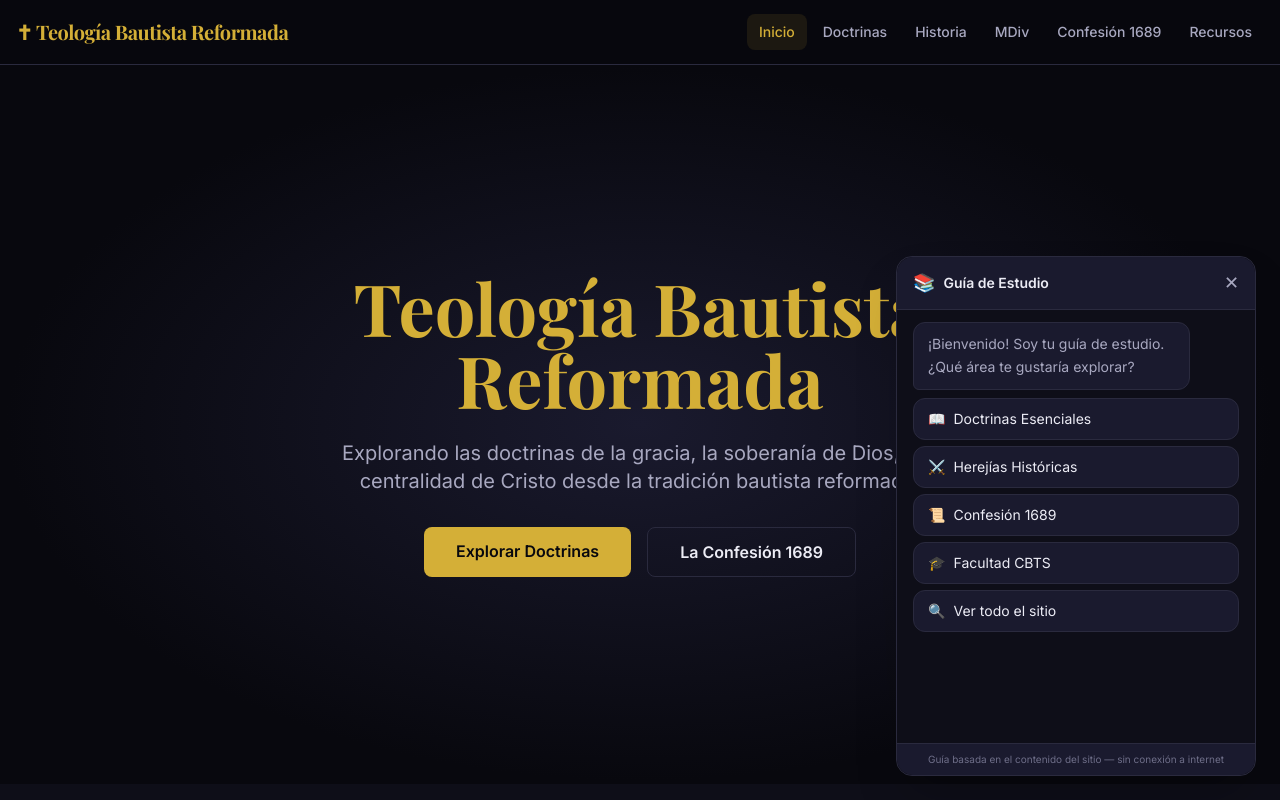
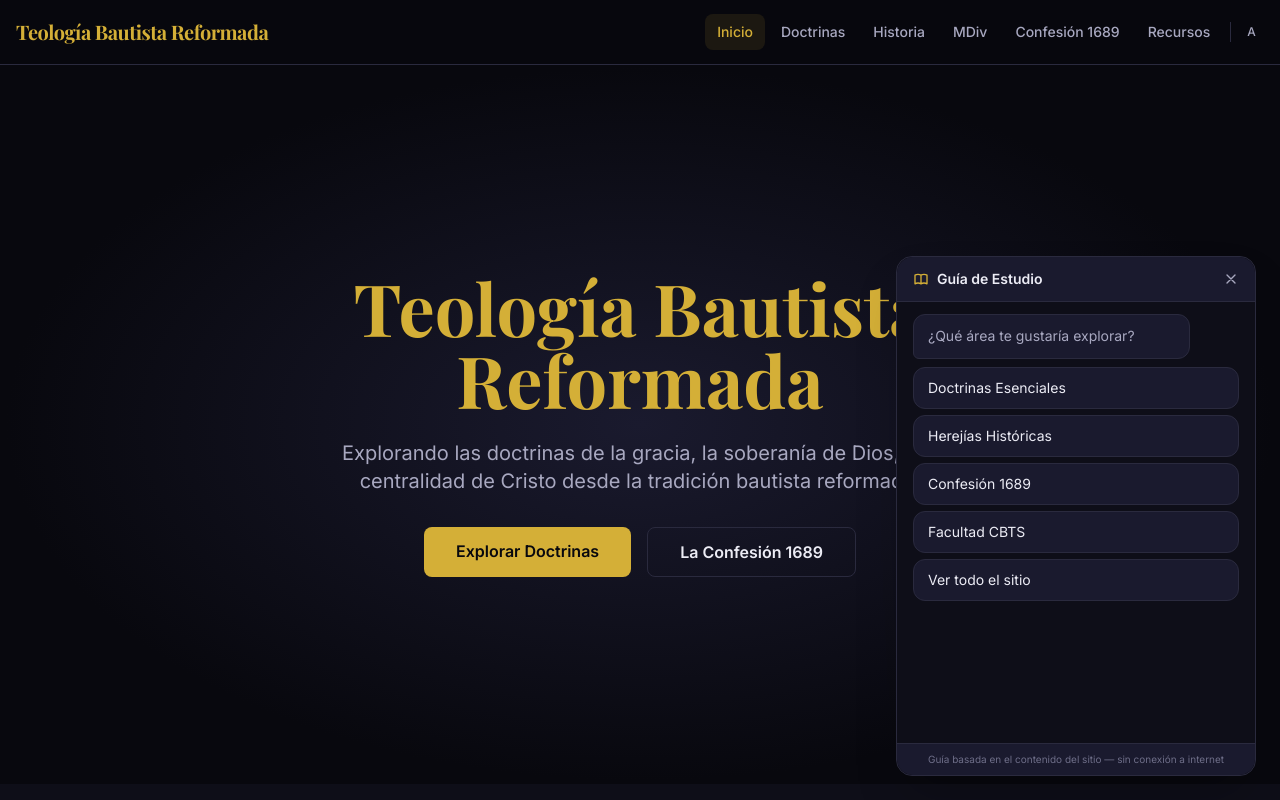
Before and after one commit to fabioledezma/teologia-bautista, a Next.js app: page / in a window 1280 px wide. Both pictures are taken after a click on the button "¡Sí, guíame!". Shown: the top 800 px of the page. Built offline with nearby package versions, Linux system fonts and the light colour scheme; a web font is replaced by a local one.

Commit message:
feat: remove emojis for professional look; add FontSizeToggle accessibility (A, A+, A++)

```diff
--- a/src/components/ChatBot.tsx
+++ b/src/components/ChatBot.tsx
@@ -22,13 +22,13 @@ type Step = {
 
 const steps: Record<string, Step> = {
   inicio: {
-    text: "¡Bienvenido! Soy tu guía de estudio. ¿Qué área te gustaría explorar?",
+    text: "¿Qué área te gustaría explorar?",
     options: [
-      { label: "Doctrinas Esenciales", action: "menu-doctrinas", icon: "📖" },
-      { label: "Herejías Históricas", action: "menu-herejias", icon: "⚔️" },
-      { label: "Confesión 1689", action: "ir-confesion", icon: "📜" },
-      { label: "Facultad CBTS", action: "ir-facultad", icon: "🎓" },
-      { label: "Ver todo el sitio", action: "scroll-site", icon: "🔍" },
+      { label: "Doctrinas Esenciales", action: "menu-doctrinas" },
+      { label: "Herejías Históricas", action: "menu-herejias" },
+      { label: "Confesión 1689", action: "ir-confesion" },
+      { label: "Facultad CBTS", action: "ir-facultad" },
+      { label: "Ver todo el sitio", action: "scroll-site" },
     ],
   },
   "menu-doctrinas": {
@@ -98,7 +98,7 @@ export default function ChatBot() {
         ...prev,
         {
           from: "user",
-          text: `📖 ${label}`,
+          text: label,
         },
         {
           from: "bot",
@@ -125,7 +125,7 @@ export default function ChatBot() {
       const eras = [...new Set(herejias.map((h) => h.era))];
       setHistory((prev) => [
         ...prev,
-        { from: "user", text: "⚔️ Herejías Históricas" },
+        { from: "user", text: "Herejías Históricas" },
         {
           from: "bot",
           text: "Elige una era histórica:",
@@ -169,7 +169,7 @@ export default function ChatBot() {
     if (action === "volver-inicio") {
       setHistory((prev) => [
         ...prev,
-        { from: "user", text: "← Volver al inicio" },
+        { from: "user", text: "Volver al inicio" },
         { from: "bot", text: steps["inicio"].text, options: steps["inicio"].options },
       ]);
       setCurrent("inicio");
@@ -196,10 +196,12 @@ export default function ChatBot() {
               onClick={() => setShowGreeting(false)}
               className="absolute -top-2 -right-2 w-6 h-6 rounded-full bg-[#2a2a3e] text-[#a8a8c0] text-xs flex items-center justify-center hover:bg-[#d4af37] hover:text-black transition"
             >
-              ✕
+              <svg className="w-3 h-3" fill="none" viewBox="0 0 24 24" stroke="currentColor" strokeWidth={3}>
+                <path strokeLinecap="round" strokeLinejoin="round" d="M6 18L18 6M6 6l12 12" />
+              </svg>
             </button>
             <p className="text-sm text-[#ececf5] leading-relaxed">
-              👋 ¿Quieres ayuda para navegar? Te guío por las doctrinas y herejías.
+              ¿Quieres ayuda para navegar? Te guío por las doctrinas y herejías.
             </p>
             <button
               onClick={handleOpen}
@@ -214,10 +216,12 @@ export default function ChatBot() {
       {!open && !showGreeting && (
         <button
           onClick={handleOpen}
-          className="fixed bottom-6 right-6 z-50 w-14 h-14 rounded-full bg-[#d4af37] text-black text-2xl shadow-xl hover:bg-[#c4a030] transition hover:scale-105 active:scale-95"
+          className="fixed bottom-6 right-6 z-50 w-14 h-14 rounded-full bg-[#d4af37] text-black shadow-xl hover:bg-[#c4a030] transition hover:scale-105 active:scale-95 flex items-center justify-center"
           aria-label="Abrir guía"
         >
-          💬
+          <svg className="w-6 h-6" fill="none" viewBox="0 0 24 24" stroke="currentColor" strokeWidth={2}>
+            <path strokeLinecap="round" strokeLinejoin="round" d="M8 12h.01M12 12h.01M16 12h.01M21 12c0 4.418-4.03 8-9 8a9.863 9.863 0 01-4.255-.949L3 20l1.395-3.72C3.512 15.042 3 13.574 3 12c0-4.418 4.03-8 9-8s9 3.582 9 8z" />
+          </svg>
         </button>
       )}
 
@@ -226,7 +230,9 @@ export default function ChatBot() {
           {/* Header */}
           <div className="flex items-center justify-between px-4 py-3 border-b border-[#2a2a3e] bg-[#1a1a2e] rounded-t-2xl">
             <div className="flex items-center gap-2">
-              <span className="text-lg">📚</span>
+              <svg className="w-4 h-4 text-[#d4af37]" fill="none" viewBox="0 0 24 24" stroke="currentColor" strokeWidth={2}>
+                <path strokeLinecap="round" strokeLinejoin="round" d="M12 6.253v13m0-13C10.832 5.477 9.246 5 7.5 5S4.168 5.477 3 6.253v13C4.168 18.477 5.754 18 7.5 18s3.332.477 4.5 1.253m0-13C13.168 5.477 14.754 5 16.5 5c1.747 0 3.332.477 4.5 1.253v13C19.832 18.477 18.247 18 16.5 18c-1.746 0-3.332.477-4.5 1.253" />
+              </svg>
               <span className="text-sm font-semibold text-[#ececf5]">Guía de Estudio</span>
             </div>
             <button
@@ -234,7 +240,9 @@ export default function ChatBot() {
               className="text-[#a8a8c0] hover:text-[#ececf5] transition text-lg leading-none"
               aria-label="Cerrar"
             >
-              ✕
+              <svg className="w-4 h-4" fill="none" viewBox="0 0 24 24" stroke="currentColor" strokeWidth={2}>
+                <path strokeLinecap="round" strokeLinejoin="round" d="M6 18L18 6M6 6l12 12" />
+              </svg>
             </button>
           </div>
 
@@ -257,9 +265,8 @@ export default function ChatBot() {
                       <button
                         key={opt.action}
                         onClick={() => goTo(opt.action)}
-                        className="w-full text-left text-sm px-3.5 py-2.5 rounded-xl bg-[#1a1a2e] text-[#ececf5] border border-[#2a2a3e] hover:border-[#d4af37] hover:text-[#d4af37] transition flex items-center gap-2"
+                        className="w-full text-left text-sm px-3.5 py-2.5 rounded-xl bg-[#1a1a2e] text-[#ececf5] border border-[#2a2a3e] hover:border-[#d4af37] hover:text-[#d4af37] transition"
                       >
-                        {opt.icon && <span>{opt.icon}</span>}
                         <span>{opt.label}</span>
                       </button>
                     ))}
@@ -268,7 +275,7 @@ export default function ChatBot() {
                         onClick={() => goTo("volver-inicio")}
                         className="w-full text-left text-xs px-3.5 py-2 rounded-xl bg-transparent text-[#6e6e88] border border-dashed border-[#2a2a3e] hover:text-[#d4af37] hover:border-[#d4af37] transition"
                       >
-                        ← Volver al inicio
+                        Volver al inicio
                       </button>
                     )}
                   </div>
--- a/src/components/DoctrinasGrid.tsx
+++ b/src/components/DoctrinasGrid.tsx
@@ -58,9 +58,8 @@ export default function DoctrinasGrid() {
               className="group block bg-[#1a1a2e] border border-[#2a2a3e] rounded-lg p-6 transition hover:border-[#d4af37] hover:-translate-y-0.5"
             >
               <div className="flex items-start gap-3 mb-3">
-                <div className="w-10 h-10 rounded-lg bg-[#d4af37]/10 flex items-center justify-center text-lg flex-shrink-0">
-                  {d.icon}
-                </div>
+                <div className="w-1 h-8 rounded-full bg-[#d4af37]/40 flex-shrink-0" />
+
                 <div className="min-w-0">
                   <h3 className="text-[#ececf5] font-semibold text-sm leading-tight">
                     {d.title}
--- /dev/null
+++ b/src/components/FontSizeToggle.tsx
@@ -0,0 +1,44 @@
+"use client";
+
+import { useState, useEffect } from "react";
+
+const sizes = [
+  { key: "normal", label: "A", scale: "100%" },
+  { key: "large", label: "A+", scale: "112.5%" },
+  { key: "xlarge", label: "A++", scale: "125%" },
+];
+
+export default function FontSizeToggle() {
+  const [current, setCurrent] = useState("normal");
+
+  useEffect(() => {
+    const saved = localStorage.getItem("font-size");
+    if (saved) {
+      setCurrent(saved);
+      applySize(saved);
+    }
+  }, []);
+
+  const applySize = (key: string) => {
+    const s = sizes.find((x) => x.key === key);
+    if (s) document.documentElement.style.fontSize = s.scale;
+    localStorage.setItem("font-size", key);
+  };
+
+  const cycle = () => {
+    const idx = sizes.findIndex((x) => x.key === current);
+    const next = sizes[(idx + 1) % sizes.length];
+    setCurrent(next.key);
+    applySize(next.key);
+  };
+
+  return (
+    <button
+      onClick={cycle}
+      className="px-2 py-1 rounded-lg text-xs font-medium text-[#a8a8c0] hover:text-[#ececf5] hover:bg-[#1a1a2e] transition font-sans tracking-wide"
+      title={`Tamaño: ${sizes.find((x) => x.key === current)?.label}`}
+    >
+      {sizes.find((x) => x.key === current)?.label}
+    </button>
+  );
+}
--- a/src/components/HerejiasSection.tsx
+++ b/src/components/HerejiasSection.tsx
@@ -67,9 +67,8 @@ export default function HerejiasSection() {
               className="group block bg-[#1a1a2e] border border-[#2a2a3e] rounded-lg p-5 transition hover:border-[#d4af37] hover:-translate-y-0.5"
             >
               <div className="flex items-start gap-3 mb-3">
-                <div className="w-10 h-10 rounded-lg bg-[#d4af37]/10 flex items-center justify-center text-lg flex-shrink-0">
-                  {h.icon}
-                </div>
+                <div className="w-1 h-8 rounded-full bg-[#d4af37]/30 flex-shrink-0" />
+
                 <div className="min-w-0">
                   <h3 className="text-[#ececf5] font-semibold text-sm leading-tight">
                     {h.title}
--- a/src/components/Navbar.tsx
+++ b/src/components/Navbar.tsx
@@ -2,6 +2,7 @@
 
 import { useState, useEffect } from 'react';
 import Link from 'next/link';
+import FontSizeToggle from './FontSizeToggle';
 
 const links = [
   { label: 'Inicio', href: '/' },
@@ -64,10 +65,9 @@ export default function Navbar() {
           href="/"
           className="font-serif text-lg md:text-xl font-bold text-[#d4af37] tracking-tight"
         >
-          ✝ Teología Bautista Reformada
+          Teología Bautista Reformada
         </Link>
 
-        {/* Desktop links */}
         <div className="hidden md:flex items-center gap-1">
           {links.map((link) => (
             <Link
@@ -82,6 +82,9 @@ export default function Navbar() {
               {link.label}
             </Link>
           ))}
+
+          <div className="w-px h-5 bg-[#2a2a3e] mx-1" />
+          <FontSizeToggle />
         </div>
 
         {/* Mobile hamburger */}
```
Also changed, not shown: src/app/historia/page.tsx (+9 -4 lines), src/components/TimelineHistorico.tsx (+9 -6 lines).
